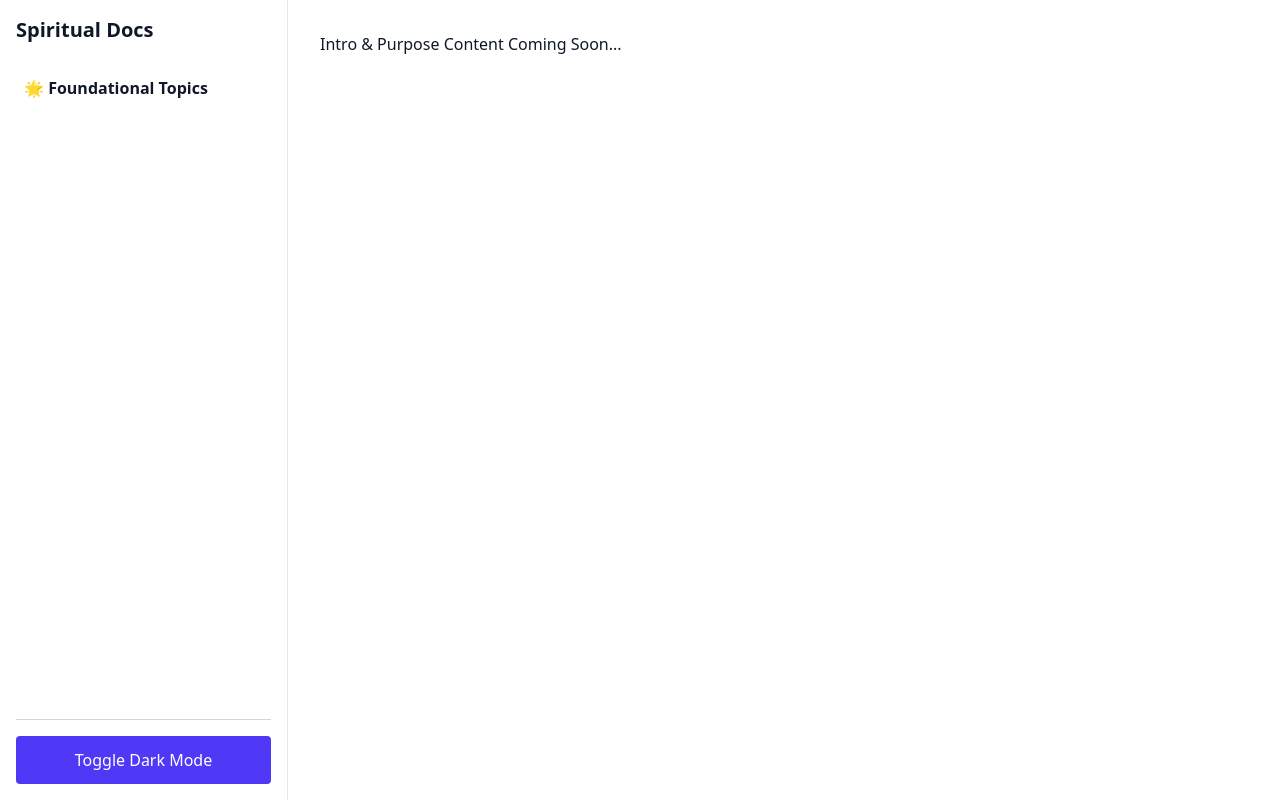
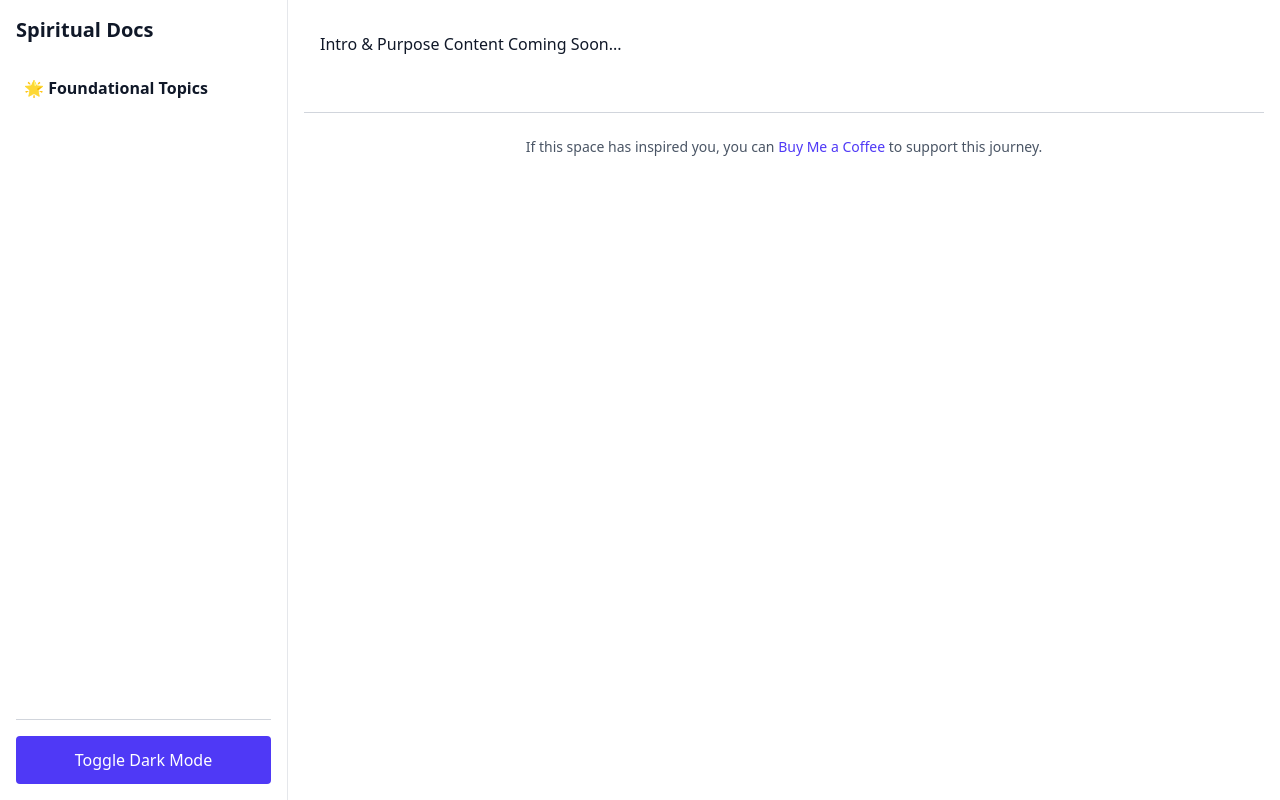
Before and after one commit to ksh009/spiritual-docs, a React (Vite) app: page / in a window 1280 px wide. Built offline with nearby package versions, Linux system fonts and the light colour scheme.

Commit message:
update but me a coffee link

```diff
--- a/src/App.tsx
+++ b/src/App.tsx
@@ -100,7 +100,6 @@ const App = () => {
           darkMode ? "bg-gray-900 text-white" : "bg-white text-gray-900"
         }`}
       >
-
         {/* Mobile Header */}
         <div className="flex items-center justify-between md:hidden p-4 border-b border-gray-300 dark:border-gray-700">
           <h1 className="text-xl font-bold">Spiritual Docs</h1>
@@ -143,7 +142,9 @@ const App = () => {
           </div>
 
           <div className="flex h-full flex-col">
-          <h1 className="hidden md:block text-xl font-bold mb-6">Spiritual Docs</h1>
+            <h1 className="hidden md:block text-xl font-bold mb-6">
+              Spiritual Docs
+            </h1>
             {/* Navigation links container - ensure text color inherits */}
             <nav className="space-y-2 flex-1">
               {" "}
@@ -221,6 +222,22 @@ const App = () => {
             {/* Fallback route for any other path */}
             <Route path="*" element={<Placeholder title="Intro & Purpose" />} />
           </Routes>
+
+          {/* Footer */}
+          <footer className="mt-10 border-t pt-6 text-center text-sm text-gray-600 dark:text-gray-400 border-gray-300 dark:border-gray-700">
+            <p>
+              If this space has inspired you, you can{" "}
+              <a
+                href="https://www.buymeacoffee.com/khughesseao"
+                target="_blank"
+                rel="noopener noreferrer"
+                className="text-indigo-600 dark:text-indigo-400 hover:underline font-medium"
+              >
+                Buy Me a Coffee
+              </a>{" "}
+              to support this journey.
+            </p>
+          </footer>
         </main>
       </div>
     </Router>
```
